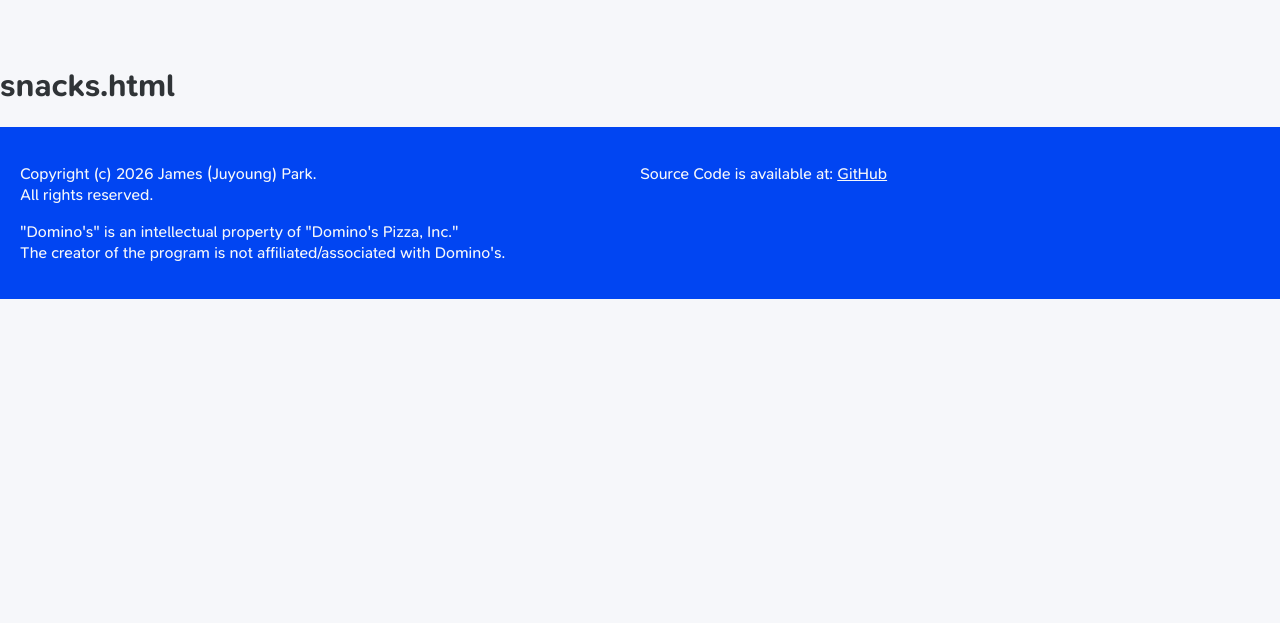
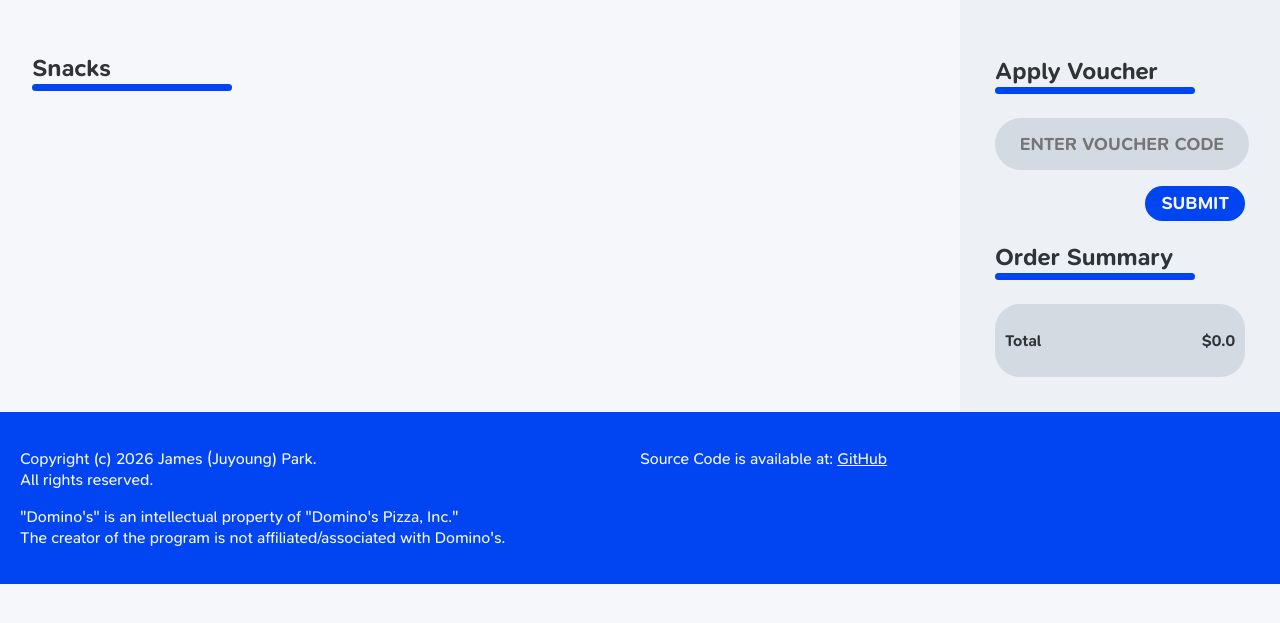
Before and after one commit to sleepywndud/pizza, a Flask app: page /snacks in a window 1280 px wide; the page is wider, and only the part inside the window is pictured. Shown: the part 71-694 px from the top of that part. Run offline with Flask 3, Linux system fonts and the light colour scheme; data comes from the database, SQL or seed files in the repository; both versions use the stored data as it was after the commit; data that the repository does not hold is empty.

Commit message:
chore(backup): backup 21.05.2026 state
Co-Authored-By: James Park <parkj2@duck.com>

```diff
--- a/routes.py
+++ b/routes.py
@@ -86,7 +86,27 @@ def add_to_order(name, price):
 # route setting to snacks.html
 @app.route("/snacks")
 def snacks():
-    return render_template("snacks.html")
+    global orders
+    conn = sqlite3.connect("database.db")
+    cr = conn.cursor()
+    cr.execute("SELECT * FROM pizza")
+    data = cr.fetchall()
+    conn.close()
+
+    conn = sqlite3.connect("order.db")
+    cr = conn.cursor()
+    cr.execute("SELECT * FROM orders")
+    orders = cr.fetchall()
+    conn.close()
+
+    # total cost by summing (price * quantity) using for loop
+    total_cost = 0.0
+    for order in orders:
+        total_cost += float(order[2]) * int(order[3])
+    # rounding to 2dp in case decimal place goes over 2
+    total_cost = round(total_cost, 2)
+
+    return render_template("snacks.html", orders=orders, total_cost=total_cost)
 
 
 # route setting to drinks.html
--- a/templates/snacks.html
+++ b/templates/snacks.html
@@ -6,6 +6,7 @@
 		<link rel="stylesheet" href="{{ url_for('static', filename='css/main.css') }}">
 	</head>
 	<body>
+		<!-- header (navbar) start -->
 		<header>
 			<nav class="navbar">
 				<a href="{{ url_for('main') }}">PIZZAS</a>
@@ -14,10 +15,72 @@
 				<a href="{{ url_for('customize') }}">CUSTOMIZE PIZZA</a>
 			</nav>
 		</header>
-		<div class="divider"></div>
+		<!-- header (navbar) end -->
 		<main>
-			<h1>snacks.html</h1>
+			<div class="parent-grid">
+				<!-- menu grid start -->
+				<div class="menu-section">
+					<h2>Snacks</h2>
+					<div id="line-divider"></div>
+					<div class="grid_2-3">
+						<!-- ADD SNACKS ORDER HERE!!!!! -->
+					</div>
+				</div>
+				<!-- menu grid end -->
+				<!-- order grid start -->
+				<div class="order-section">
+					<div style="padding: 35px">
+						<h2>Apply Voucher</h2>
+						<div id="line-divider"></div>
+						<form method="POST" name="voucher_code">
+							<input type="text" name="voucher_code" placeholder="ENTER VOUCHER CODE">
+							<button type="submit" name="voucher_code">SUBMIT</button>
+						</form>
+
+						<h2>Order Summary</h2>
+						<div id="line-divider"></div>
+						<div class="order-list">
+							<!-- uses a for loop to print everything that's in the db -->
+							{% for order in orders %}
+							<!-- displays the name (col1), price (col2), and quantity (col3) of the item added to cart -->
+							<div class="order-item">
+								<div class="grid_3-1">
+									<!-- <p>{{ order[3] }}x {{ order[1] }}</p> -->
+									<div style="text-align: left">
+										<form
+											action="{{ url_for('update_quantity', item_id=order[0]) }}"
+											method="POST"
+										>
+											<!-- uses form to pass numberinput value to the db -->
+											<input
+												type="number"
+												name="quantity"
+												class="quantitymodify"
+												value="{{ order[3] }}"
+												min="0"
+												onchange="this.form.submit()"
+											>
+										</form>
+									</div>
+									<p style="text-align: center">{{ order[1] }}</p>
+									<p style="text-align: right">
+										<!-- formats the price like 'quantity * price', and rounds to 2dp -->
+										${{ "%.2f"|format(order[2]|float * order[3]|int) }}
+									</p>
+								</div>
+							</div>
+							{% endfor %}
+							<div class="grid_2-1">
+								<p>Total</p>
+								<p style="text-align: right">${{ total_cost }}</p>
+							</div>
+						</div>
+					</div>
+				</div>
+				<!-- order grid end -->
+			</div>
 		</main>
+		<!-- footer start -->
 		<footer>
 			<div class="grid_1-1">
 				<div>
@@ -36,5 +99,6 @@
 				</div>
 			</div>
 		</footer>
+		<!-- footer end -->
 	</body>
 </html>
```
Also changed, not shown: database.db, order.db.
